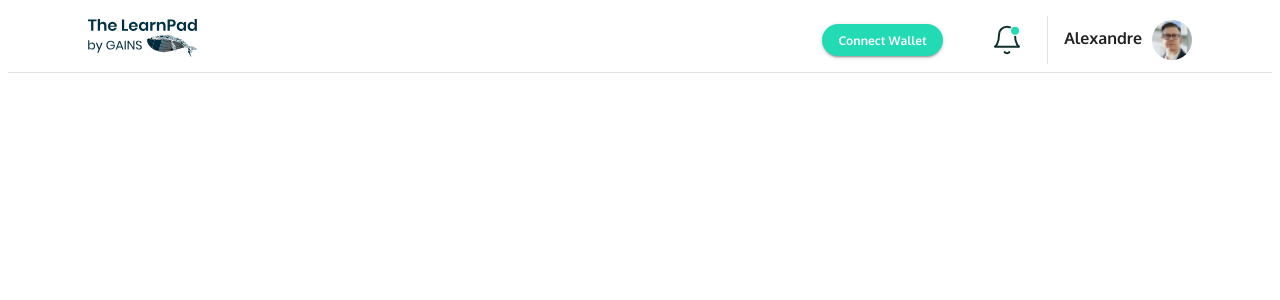
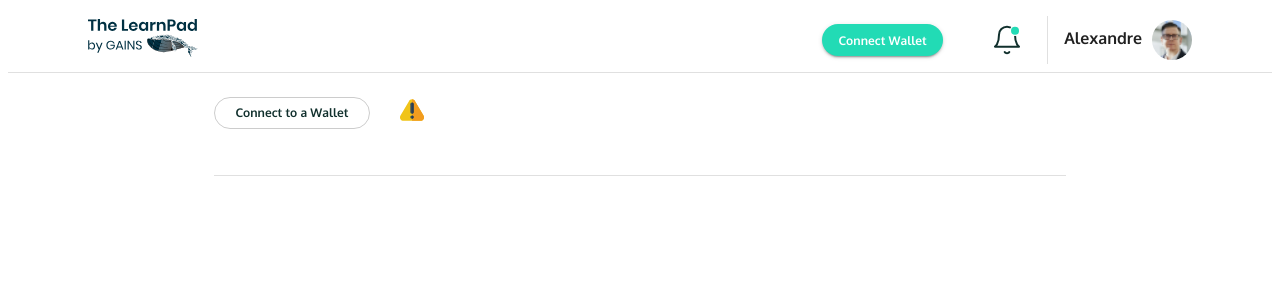
Before and after one commit to Faizan-Khalid99/project-detail-section, a React (Create React App) app: page / in a window 1280 px wide. Shown: the top 300 px of the page. Built offline with nearby package versions, Linux system fonts and the light colour scheme.

Commit message:
progress saving

```diff
--- a/src/App.jsx
+++ b/src/App.jsx
@@ -2,10 +2,12 @@ import React from "react";
 import Header from "./Components/Header";
 import { ThemeProvider } from "@mui/material";
 import { theme } from "./Theme/theme";
+import SubHeader from "./Components/SubHeader";
 const App = () => {
   return (
     <ThemeProvider theme={theme}>
       <Header />
+      <SubHeader />
     </ThemeProvider>
   );
 };
--- a/src/Components/Header.jsx
+++ b/src/Components/Header.jsx
@@ -17,7 +17,7 @@ import HeaderProfilePic from "../Assets/HeaderProfilePic.png";
 const Header = () => {
   return (
     <AppBar position="static">
-      <Container>
+      <Container fixed>
         <Toolbar>
           <Box sx={{ flexGrow: 1 }}>
             <img src={HeaderLogo} alt="Logo" />
--- /dev/null
+++ b/src/Components/SubHeader.jsx
@@ -0,0 +1,33 @@
+import React from "react";
+import { Container, Button, Box, Typography } from "@mui/material";
+import WarningIcon from "../Assets/WarningIcon.svg";
+const SubHeader = () => {
+  return (
+    <Container fixed maxWidth="md">
+      <Box
+        sx={{
+          display: "flex",
+          marginTop: "24px",
+          paddingBottom: "46px",
+          borderBottom: "1px solid rgba(0, 0, 0, 0.12)",
+        }}
+      >
+        <Button variant="outlined" color="secondary">
+          <Typography variant="btnTextOutline">Connect to a Wallet</Typography>
+        </Button>
+        <Box
+          sx={{
+            marginLeft: "30px",
+            marginTop: "1px",
+            width: "24px",
+            height: "21.12px",
+          }}
+        >
+          <img src={WarningIcon} alt="warning icon" />
+        </Box>
+      </Box>
+    </Container>
+  );
+};
+
+export default SubHeader;
--- a/src/Theme/theme.js
+++ b/src/Theme/theme.js
@@ -125,6 +125,17 @@ export const theme = createTheme({
             color: colors.white,
           },
         },
+        {
+          props: {
+            variant: "btnTextOutline",
+          },
+          style: {
+            fontSize: "12px",
+            lineHeight: "24px",
+            fontWeight: FONT_WEIGHT.bold,
+            fontFamily: FONT_FAMILY.Oxygen,
+          },
+        },
       ],
     },
     MuiContainer: {
@@ -160,6 +171,14 @@ export const theme = createTheme({
           borderRadius: "23px",
           textTransform: "none",
         },
+        outlinedSecondary: {
+          width: "156px",
+          height: "32px",
+          padding: "4px 12px 4px 12px",
+          borderRadius: "61px",
+          textTransform: "none",
+          border: "rgba(0, 0, 0, 0.2) solid 1px",
+        },
       },
     },
     MuiAvatar: {
```
Also changed, not shown: src/Assets/WarningIcon.svg (added).
